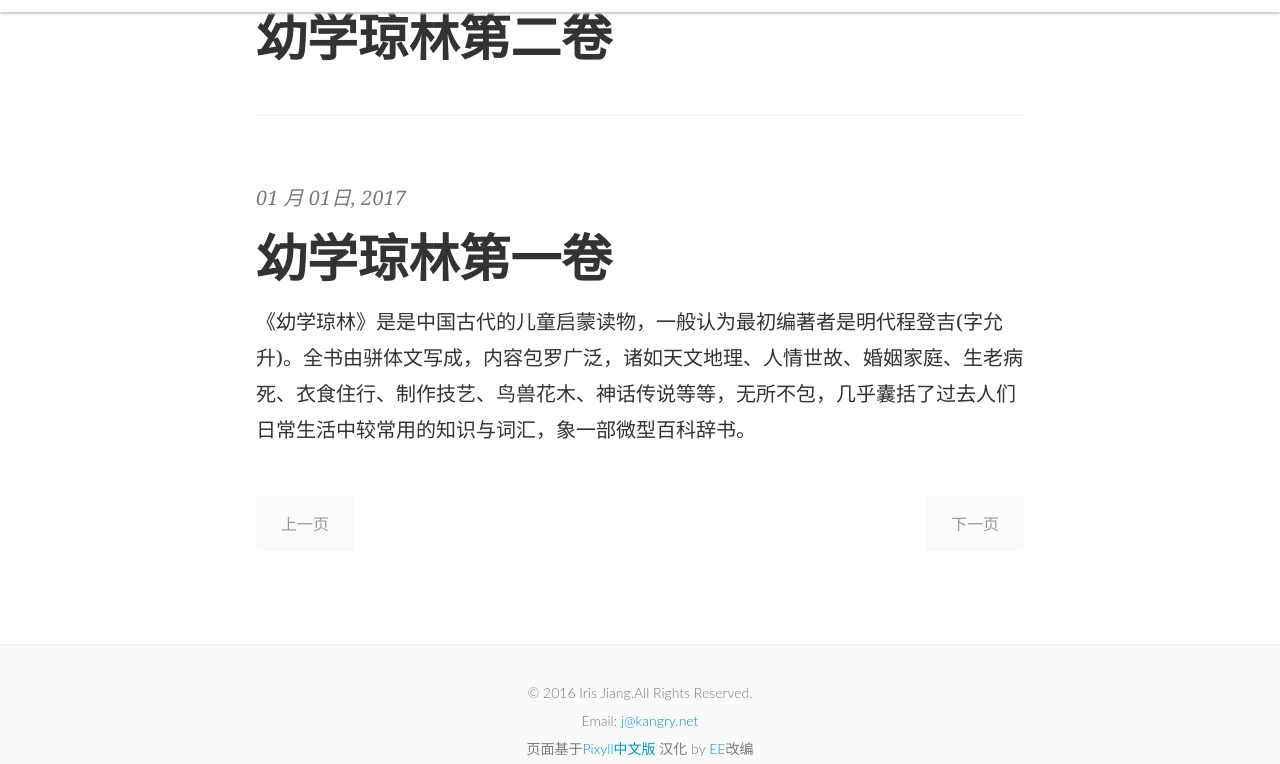
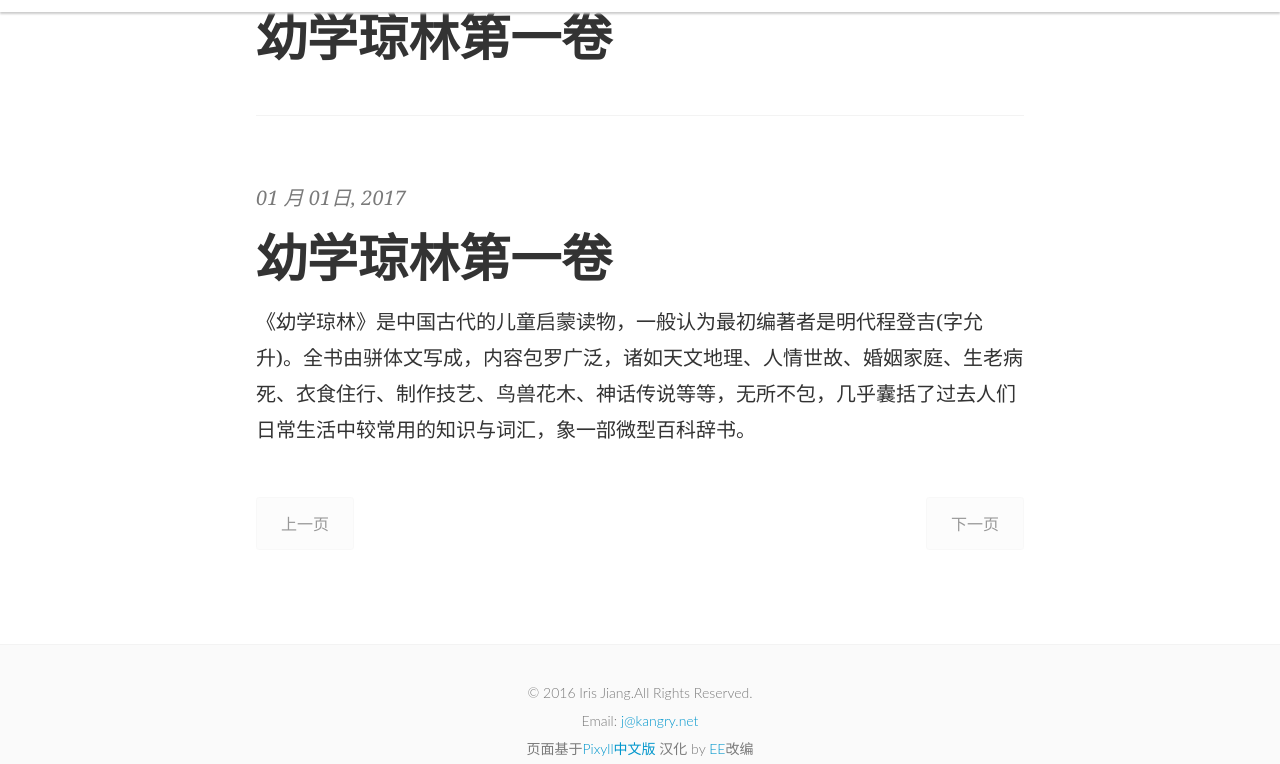
Before and after one commit to iris-jiang/learnguoxue, a Jekyll site: the page built from index.html, in a window 1280 px wide and 900 px high, cut to the strip 136-900 px from the top of the window. Built offline with Jekyll 4.4.1, drawn with Linux system fonts in a browser that asks for light colours; some web fonts are replaced; the list of posts is cut into pages by our own code.

Commit message:
fix summary

```diff
--- a/_posts/2017-01-01-幼学琼林第一卷.markdown
+++ b/_posts/2017-01-01-幼学琼林第一卷.markdown
@@ -3,7 +3,7 @@ layout: post
 title: 幼学琼林第一卷
 categories: 蒙学
 summary: >-
-  《幼学琼林》是是中国古代的儿童启蒙读物，一般认为最初编著者是明代程登吉(字允升)。全书由骈体文写成，内容包罗广泛，诸如天文地理、人情世故、婚姻家庭、生老病死、衣食住行、制作技艺、鸟兽花木、神话传说等等，无所不包，几乎囊括了过去人们日常生活中较常用的知识与词汇，象一部微型百科辞书。
+  《幼学琼林》是中国古代的儿童启蒙读物，一般认为最初编著者是明代程登吉(字允升)。全书由骈体文写成，内容包罗广泛，诸如天文地理、人情世故、婚姻家庭、生老病死、衣食住行、制作技艺、鸟兽花木、神话传说等等，无所不包，几乎囊括了过去人们日常生活中较常用的知识与词汇，象一部微型百科辞书。
 ---
 
 作者：程允升（明）
--- a/_posts/2017-01-01-幼学琼林第二卷.markdown
+++ b/_posts/2017-01-01-幼学琼林第二卷.markdown
@@ -1,3 +1,8 @@
+---
+layout: post
+title: 幼学琼林第一卷
+categories: 蒙学
+---
 目录
 -----------
 
```
